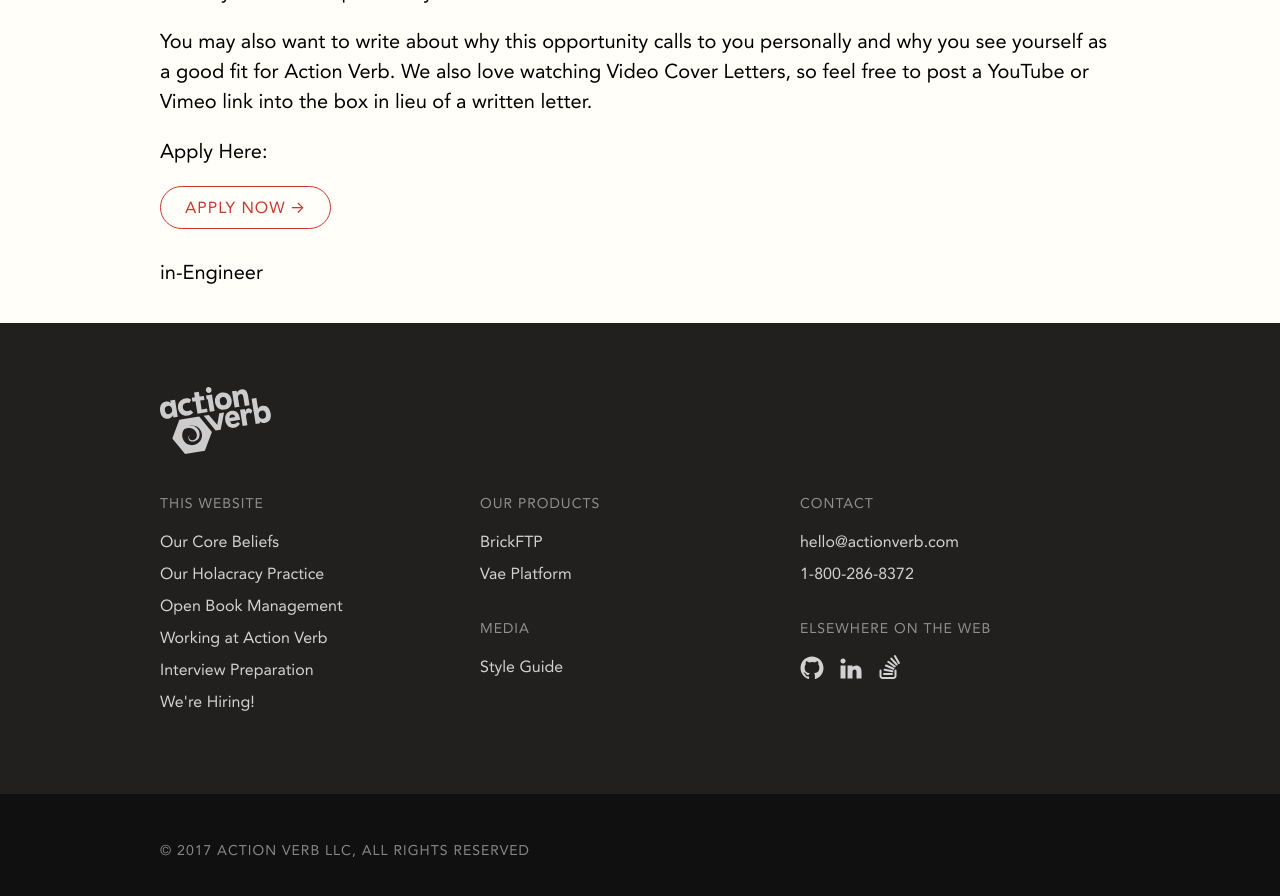
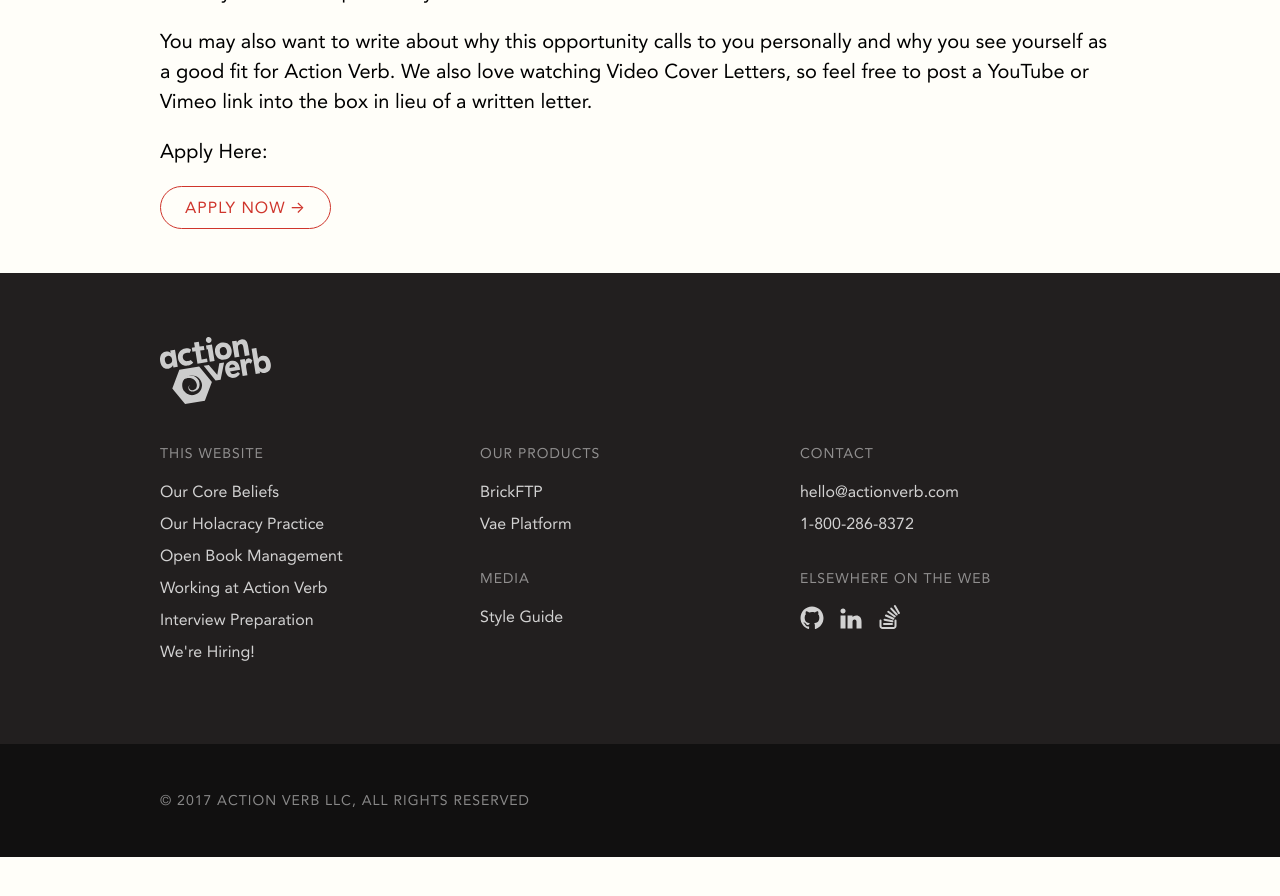
Before and after one commit to edelstone/actionverb.com, a Jekyll site: the page built from job-ads/infrastructure.md, in a window 1280 px wide and 900 px high, scrolled down 6722 px. Shown: the top 896 px of the window. Built offline with Jekyll 4.4.1, drawn with Linux system fonts in a browser that asks for light colours; some web fonts are replaced; after the commit the page ends 7579 px from its top, so only the background shows below that.

Commit message:
Infrastructure copy

```diff
--- a/job-ads/infrastructure.md
+++ b/job-ads/infrastructure.md
@@ -137,4 +137,4 @@ or Vimeo link into the box in lieu of a written letter.
 
 Apply Here:
 
-<p><a class="page-btn f7 f5-ns ttu tracked-slight mb2" href="http://actionverb.applytojob.com/apply/cFydMsuRwy/DevOpsSysadm">Apply Now<span class="pl1">&#8594;</span></a></p>in-Engineer
+<p><a class="page-btn f7 f5-ns ttu tracked-slight mb2" href="http://actionverb.applytojob.com/apply/cFydMsuRwy/DevOpsSysadm">Apply Now<span class="pl1">&#8594;</span></a></p>
```
